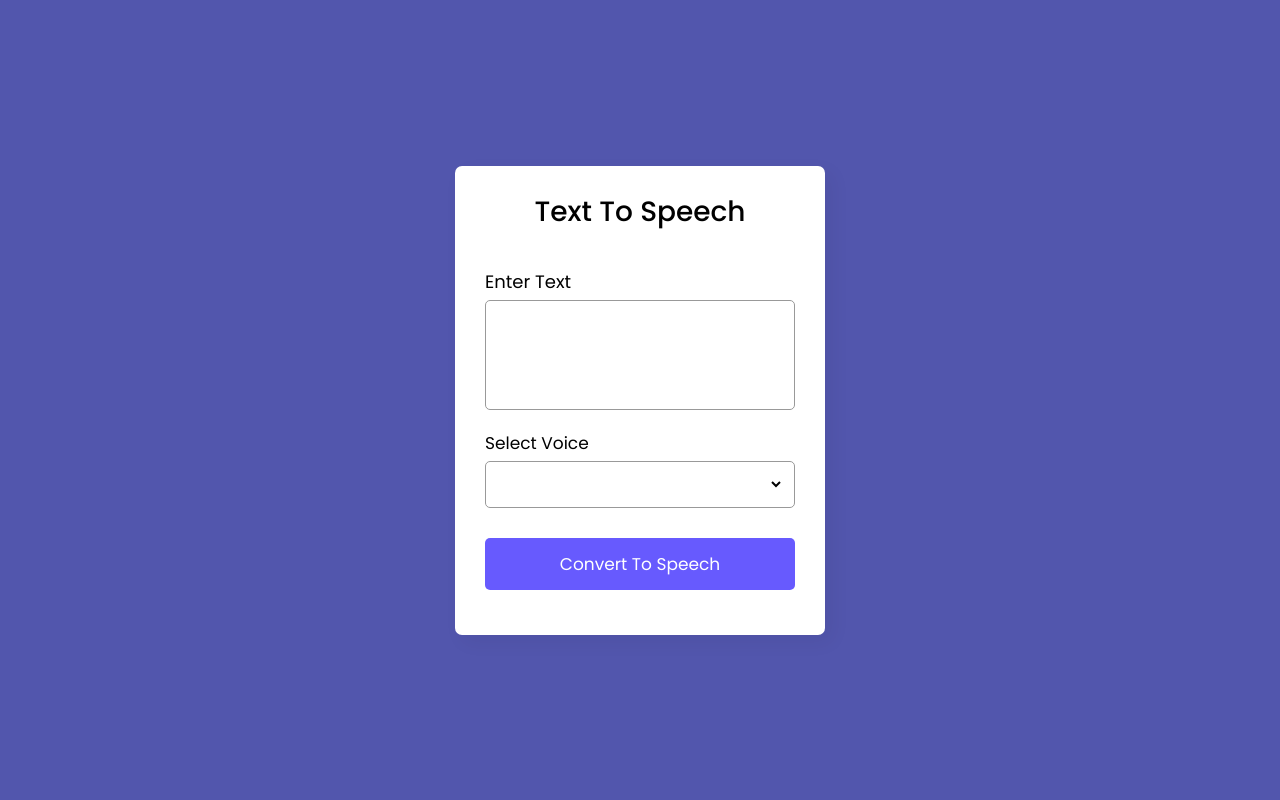
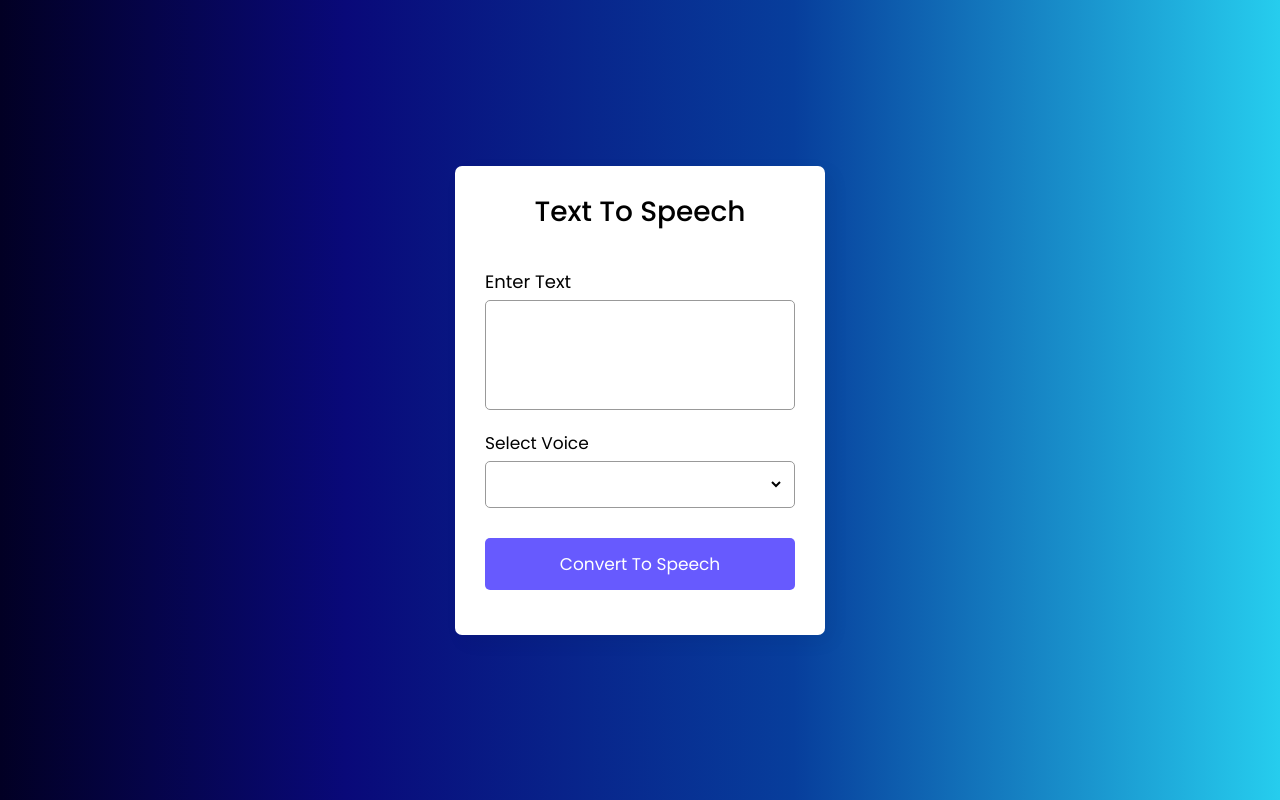
Before and after one commit to devsnasim/Text-to-Speech-ai-voice-Generator-by-Nasim-Ahmed, a plain HTML site: page index.html in a window 1280 px wide. Drawn offline with Linux system fonts and the light colour scheme.

Commit message:
Update style.css

```diff
--- a/style.css
+++ b/style.css
@@ -11,7 +11,8 @@ body{
   align-items: center;
   justify-content: center;
   min-height: 100vh;
-  background: #5256AD;
+  background: linear-gradient(90deg, rgba(2,0,36,1) 0%, rgba(9,9,121,1) 27%, rgba(7,62,156,1) 62%, rgba(38,205,238,1) 100%);
+
 }
 ::selection{
   color: #fff;
```
